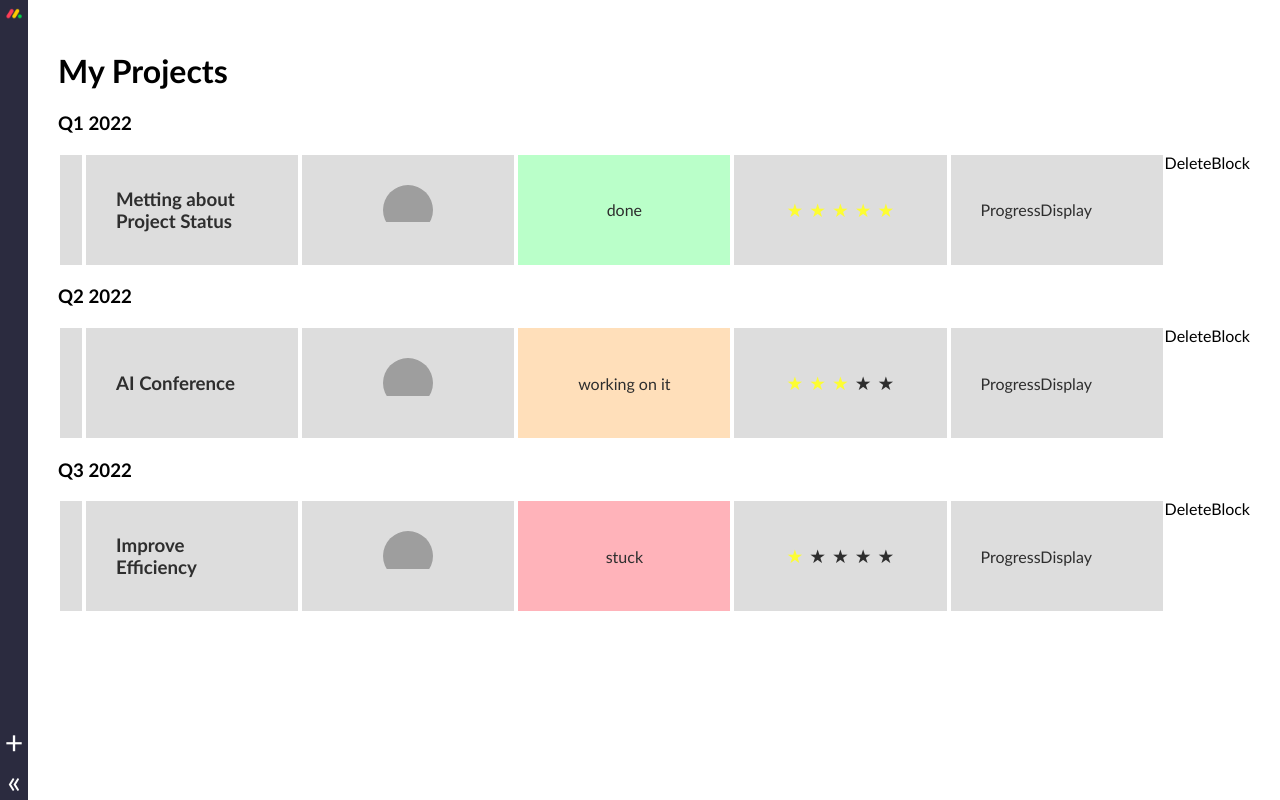
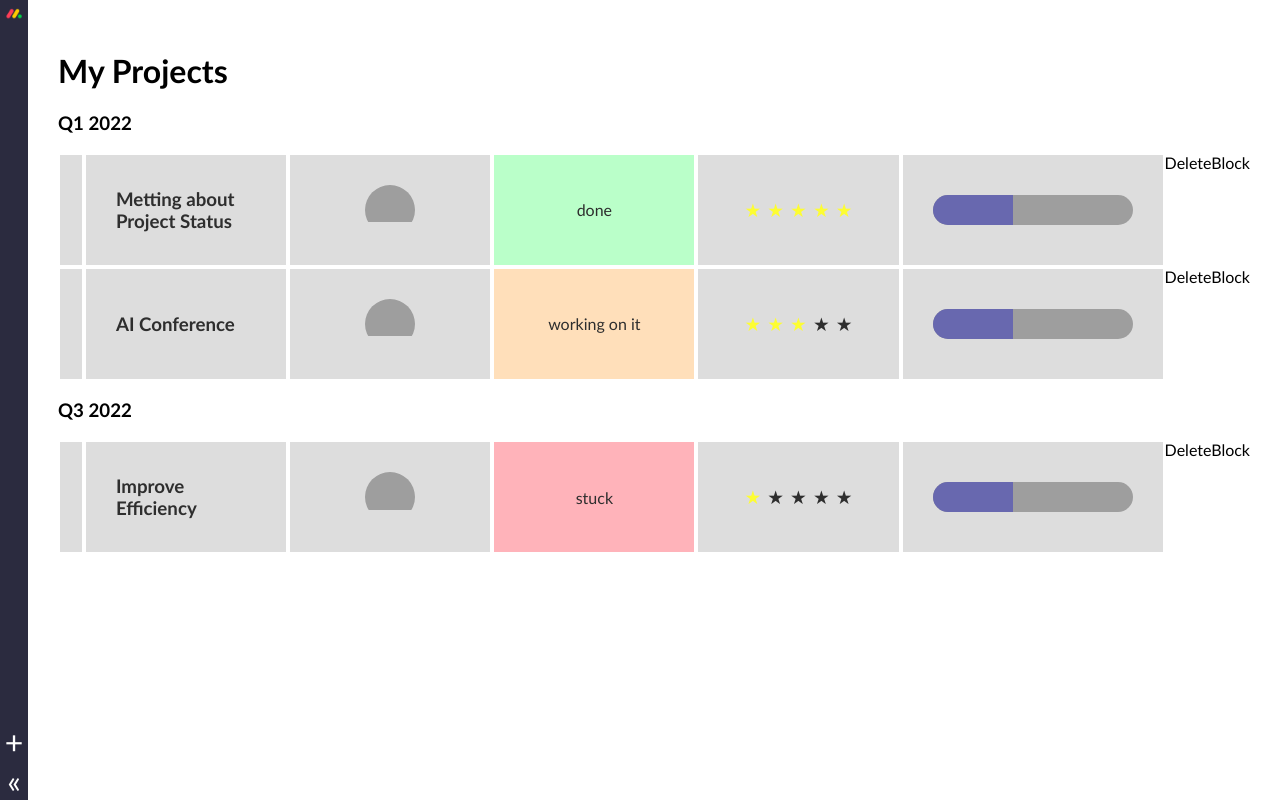
Before and after one commit to rickd-uk/monday.com-clone, a React (Create React App) app: page / in a window 1280 px wide. Built offline with nearby package versions, Linux system fonts and the light colour scheme; grey boxes are pictures that could not be loaded.

Commit message:
add: progress indicator

```diff
--- a/src/components/ProgressDisplay.jsx
+++ b/src/components/ProgressDisplay.jsx
@@ -1,5 +1,11 @@
-const ProgressDisplay = () => {
-	return <div>ProgressDisplay</div>
+const ProgressDisplay = ({ progress }) => {
+	return (
+		<div className='progress-display'>
+			<div className='progress-bar'>
+				<div style={{ width: progress + '%' }} className='progress-indicator'></div>
+			</div>
+		</div>
+	)
 }
 
 export default ProgressDisplay
--- a/src/components/TicketCard.jsx
+++ b/src/components/TicketCard.jsx
@@ -10,7 +10,7 @@ const TicketCard = ({ color, ticket, status }) => {
 				<AvatarDisplay ticket={ticket} />
 				<StatusDisplay status={ticket.status} />
 				<PriorityDisplay priority={ticket.priority} />
-				<ProgressDisplay />
+				<ProgressDisplay progress={ticket.progress} />
 			</Link>
 			<DeleteBlock />
 		</div>
--- a/src/index.css
+++ b/src/index.css
@@ -121,3 +121,21 @@ nav .icon {
   margin: 3px;
   padding: 0;
 }
+
+
+.ticket-card .progress-display {
+  min-width: 200px;
+}
+
+.ticket-card .progress-bar {
+  width: 100%;
+  height: 30px;
+  background-color: rgb(158, 158, 158);
+  border-radius: 15px;
+  overflow: hidden;
+}
+
+.ticket-card .progress-bar .progress-indicator {
+  background-color: rgb(104, 104, 175);
+  height: 100%;
+}
--- a/src/pages/Dashboard.jsx
+++ b/src/pages/Dashboard.jsx
@@ -16,7 +16,7 @@ const Dashboard = () => {
 			timestamp: '2022-02-18T09:25:00+0000',
 		},
 		{
-			category: 'Q2 2022',
+			category: 'Q1 2022',
 			color: 'red',
 			title: 'AI Conference',
 			owner: 'Dave Larson',
```
